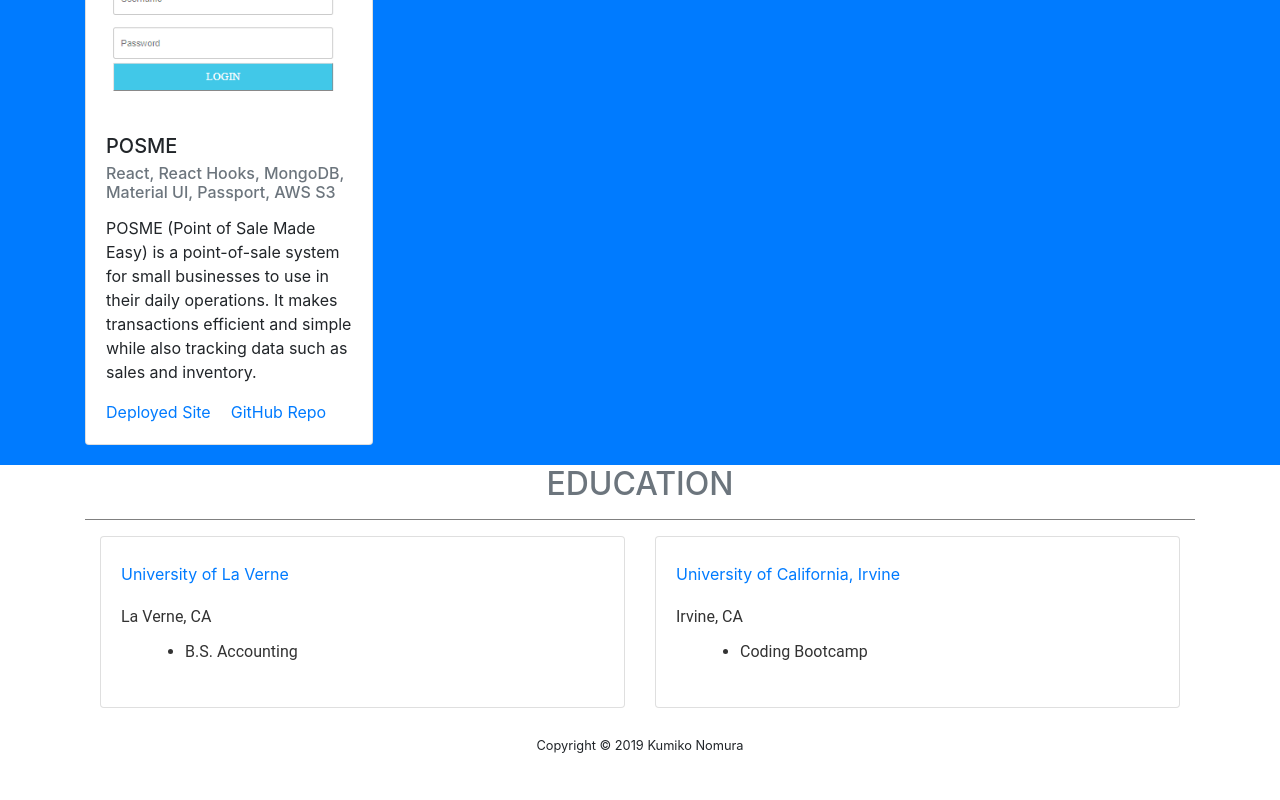
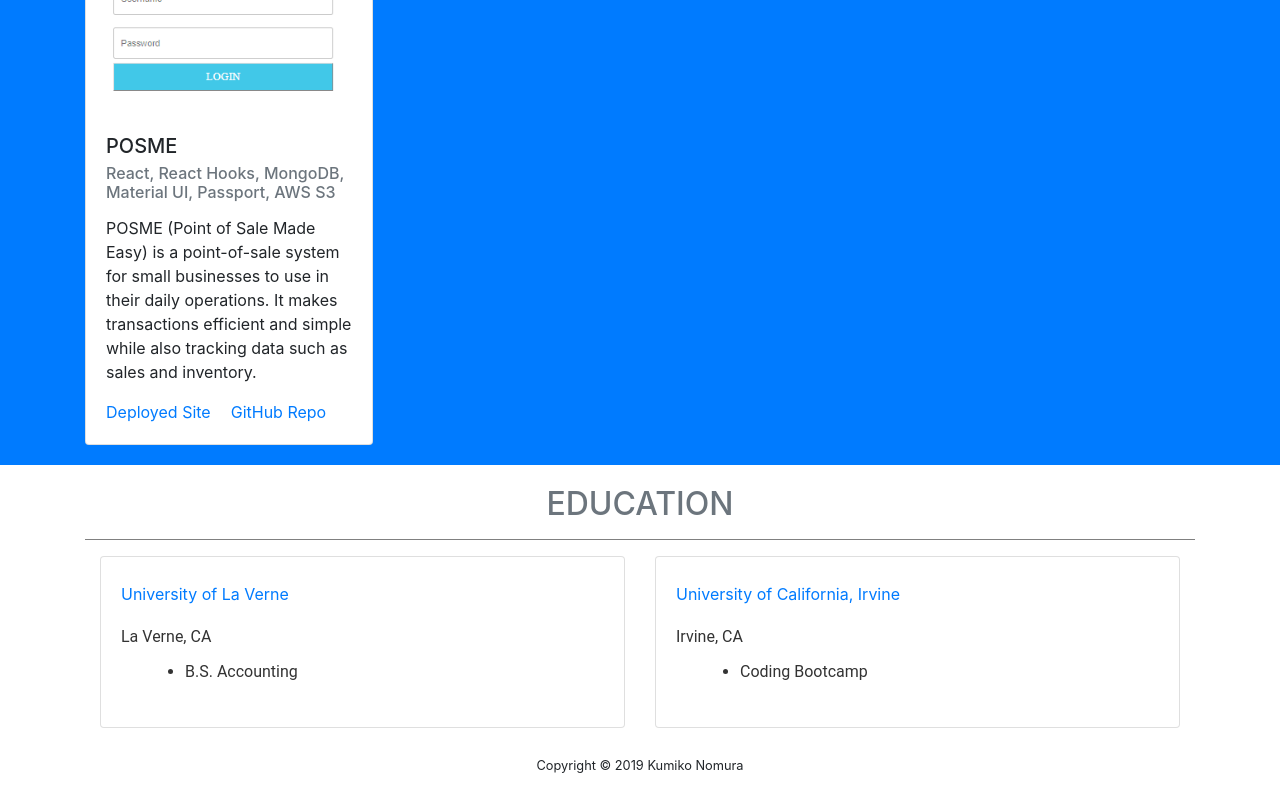
Before and after one commit to kumikonomura/test, a React (Create React App) app in the folder client/: page / in a window 1280 px wide. Shown: the part 994-1794 px from the top of the page. Built offline with nearby package versions, Linux system fonts and the light colour scheme.

Commit message:
put padding to education heading

```diff
--- a/client/src/pages/Education/Education.css
+++ b/client/src/pages/Education/Education.css
@@ -32,3 +32,7 @@ li {
   font: 16px Roboto, sans-serif;
   margin: 0px 0px 0px 24px;
 }
+
+#education {
+  padding-top: 20px;
+}
```
Lines whose indentation alone changed are shown as unchanged.
